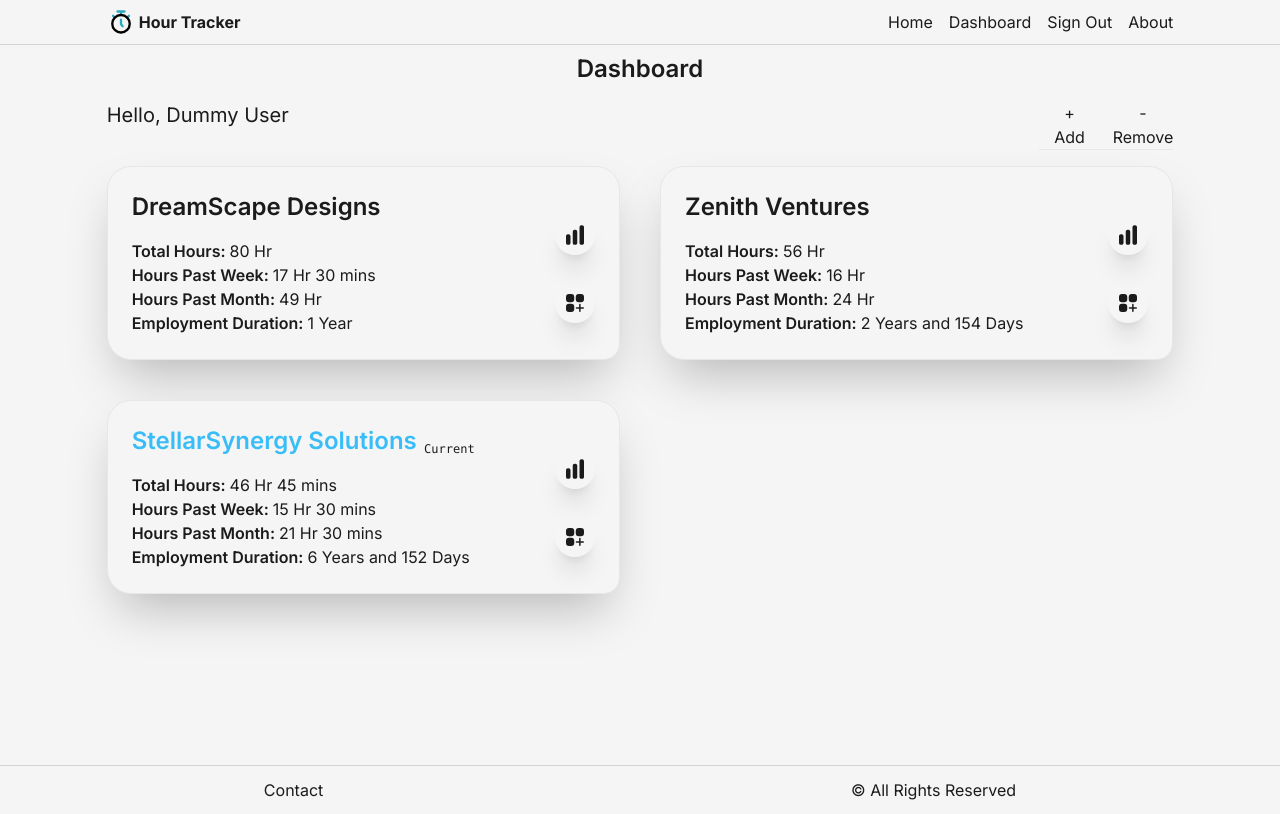
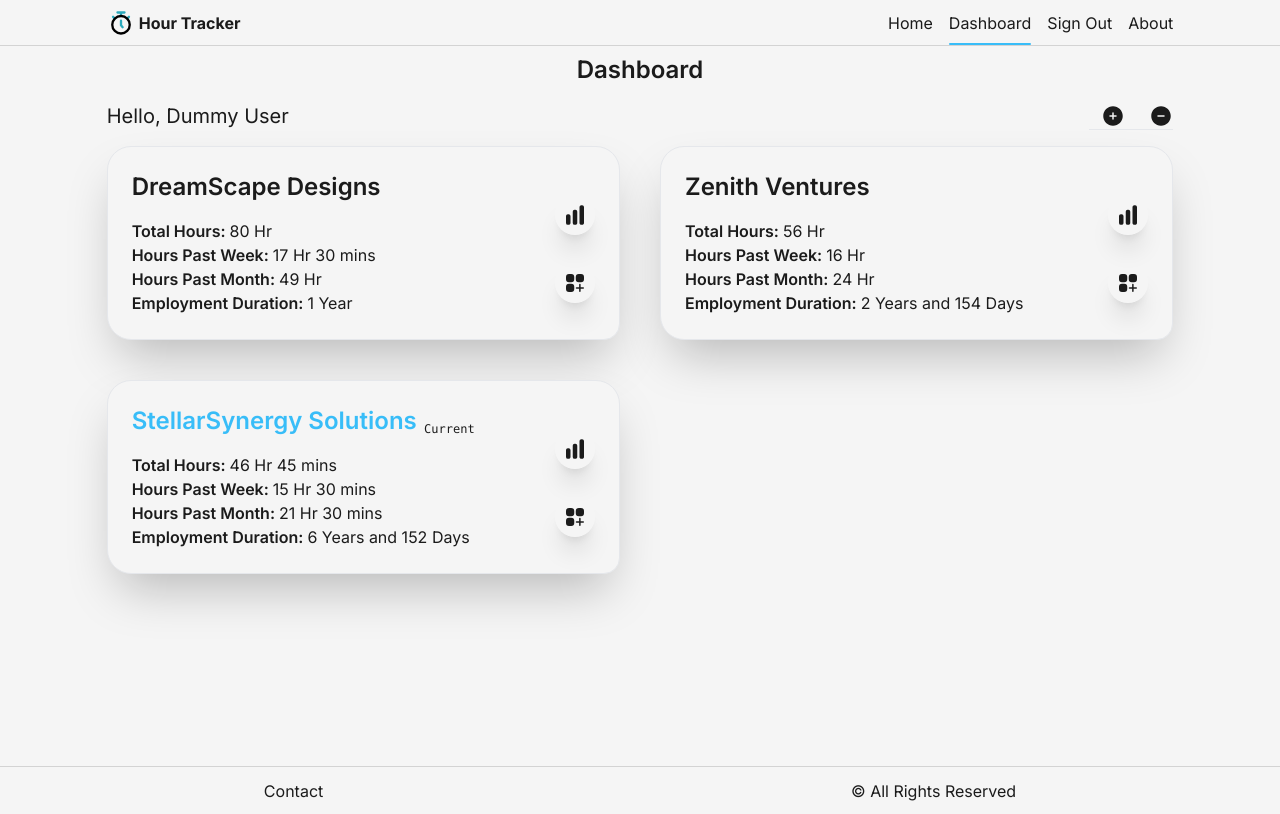
Before and after one commit to IdoBand/hour-tracker, a Next.js app: page /dashboard in a window 1280 px wide. Built offline with nearby package versions, Linux system fonts and the light colour scheme.

Commit message:
ui enhancement including custom buttons with text onHover, activ navbar route indicator and more...

```diff
--- a/app/(components)/AddRemoveEditButtons.tsx
+++ b/app/(components)/AddRemoveEditButtons.tsx
@@ -1,18 +1,26 @@
 import { useState } from 'react'
+import { PlusCircleIcon, MinusCircleIcon } from '@heroicons/react/24/solid';
+import CustomButton from './CustomButton';
 interface AddRemoveEditButtonsProps {
   handleAddClick: any
   handleSelectAll: any
   handleRemoveClick: any
   handleRemovePermanentlyClick: any
+  addHoverText: string
+  removeHoverText: string
 }
 const responsive = 'md:text-base sm:text-sm xs:text-xs'
-const AddRemoveEditButtons = ({handleAddClick, handleSelectAll, handleRemoveClick, handleRemovePermanentlyClick}: AddRemoveEditButtonsProps) => {
+const AddRemoveEditButtons = ({handleAddClick, handleSelectAll, handleRemoveClick, handleRemovePermanentlyClick, addHoverText, removeHoverText}: AddRemoveEditButtonsProps) => {
     const [removeButtons, setRemoveButtons] = useState<boolean>(false)
 
   return (
     <nav className={`flex border-b border-solid border-l-grayBorder`}>
-        <button className={`relative mx-3 hover:text-secondary ${responsive}`}onClick={handleAddClick}>+ Add</button>
-        <button className={`relative ml-3 hover:text-secondary ${responsive} ${removeButtons && 'border-b border-b-secondary'}`} onClick={() => {handleRemoveClick() ; setRemoveButtons(prev => !prev)}}>- Remove</button>
+      <CustomButton hoverText={addHoverText} onClick={handleAddClick} className='mx-3 z-50' where='down'>
+        <PlusCircleIcon className='w-6' />
+      </CustomButton>
+      <CustomButton hoverText={removeHoverText} onClick={() => {handleRemoveClick() ; setRemoveButtons(prev => !prev)}} className='ml-3 z-50' where='down'>
+        <MinusCircleIcon className='w-6' />
+      </CustomButton>
         {removeButtons &&
         <>
         <button className={`relative ml-3 text-danger ${responsive}`} onClick={handleSelectAll}>Select All</button>
--- a/app/(components)/Navbar.tsx
+++ b/app/(components)/Navbar.tsx
@@ -9,7 +9,14 @@ import { LogoSVG } from '@/util/icons';
 import SignOut from '../(modalComponents)/SignOut';
 import { Bars3Icon } from '@heroicons/react/24/solid'
 import About from '../(modalComponents)/About';
-const navbarLinkClassName = 'hover:text-sky-400 hover:scale-110 z-10 transition-all duration-300'
+import { usePathname } from 'next/navigation';
+
+
+
+const navbarLinkClassName = 'h-[45px] group relative flex items-center'
+const navbarLinkBeforeClassName = 'before:absolute before:w-full before:h-[2px] before:bg-sky-400 before:bottom-0 before:rounded-xl'
+const navbarLinkTextClassName = `group-hover:text-sky-400 group-hover:scale-110 z-10 transition-all duration-300`
+const navbarDivTextClassName = `hover:text-sky-400 hover:scale-110 z-10 transition-all duration-300 cursor-pointer`
 
 const Navbar = () => {
   const [signIn, setSignIn] = useState<boolean>(false)
@@ -18,20 +25,29 @@ const Navbar = () => {
   const [about, setAbout] = useState<boolean>(false)
   const user = useAppSelector(state => state.userSlice.user)
   const dispatch = useAppDispatch()
+  const pathName = usePathname()
 
   const navbarLinks = (className: string) => {
     return (
       <nav className={`${flexCenter} ${className}`}>
-        <Link href={'/'} className={`${navbarLinkClassName}`} onClick={() => mobileMenu && setMobileMenu(false)} >Home</Link>
+        <Link href={'/'} className={`${navbarLinkClassName} ${pathName === '/' && navbarLinkBeforeClassName}`} onClick={() => mobileMenu && setMobileMenu(false)} >
+          <div className={`${navbarLinkTextClassName}`}>
+            Home
+          </div>
+        </Link>
         {user ?
         <>
-          <Link href={'/dashboard'} className={`${navbarLinkClassName}`} onClick={() => mobileMenu && setMobileMenu(false)} >Dashboard</Link>
-          <Link href={'/'} className={`${navbarLinkClassName}`} onClick={(e) => {e.preventDefault(); setSignOut(true); mobileMenu && setMobileMenu(false)}}>Sign Out</Link>
+          <Link href={'/dashboard'} className={`${navbarLinkClassName} ${pathName.includes('/dashboard') && navbarLinkBeforeClassName}`} onClick={() => mobileMenu && setMobileMenu(false)} >
+            <div className={`${navbarLinkTextClassName}`}>
+            Dashboard
+            </div>
+          </Link>
+          <div className={`${navbarDivTextClassName}`} onClick={(e) => {setSignOut(true); mobileMenu && setMobileMenu(false)}}>Sign Out</div>
         </>
         :
-          <Link href={''} className={`${navbarLinkClassName}`} onClick={(e) => {e.preventDefault(); setSignIn(true); mobileMenu && setMobileMenu(false)}}>Sign In</Link>
+          <div className={`${navbarDivTextClassName}`} onClick={(e) => {setSignIn(true); mobileMenu && setMobileMenu(false)}}>Sign In</div>
         }
-        <Link href={''} className={`${navbarLinkClassName}`} onClick={(e) => {e.preventDefault(); mobileMenu && setMobileMenu(false) ; setAbout(true)}}>About</Link>
+        <div  className={`${navbarDivTextClassName}`} onClick={(e) => {mobileMenu && setMobileMenu(false) ; setAbout(true)}}>About</div>
       </nav>
     )
   }
@@ -39,7 +55,7 @@ const Navbar = () => {
   return (
     <>
     <header className={`w-full ${flexCenter}  border-b border-solid border-grayBorder z-20 bg-light`}>
-      <main className={`flex justify-between relative w-10/12 items-center py-2 md:w-11/12`}>
+      <main className={`flex justify-between relative w-10/12 items-center md:w-11/12`}>
         <Link href={'/'} className={`${flexCenter} gap-1`}>
         <LogoSVG className={``} height='28'/>
         <h1 className={`${flexCenter} font-bold`}>Hour Tracker</h1>
--- a/app/(hooks)/ShiftsManipulator.ts
+++ b/app/(hooks)/ShiftsManipulator.ts
@@ -40,14 +40,27 @@ class ShiftsManipulatorClass {
 
     return startAndEndTimes;
     }
-  calculateSalary(shifts: Shift[]): number {
+  calculateSalary(shifts: Shift[]): string {
     let salary = 0
+    let salaryString = ''
     if (shifts.length) {
       for (const shift of shifts) {
       salary += TimeHelper.calculateHoursTwoDates(shift.shiftStart, shift.shiftEnd) * shift.wagePerHour + shift.tipBonus
+      }
+      if (salary > 999) {
+        let counter = 0
+        while (salary > 0) {
+          salaryString += (salary % 10).toString()
+          salary = Math.floor(salary / 10)
+          counter += 1
+          if (counter % 3 === 0) {
+            salaryString += ','
+          }
+        }
+        return salaryString.split('').reverse().join('');
+      }
     }
-}
-return salary
+    return salary.toString()
   }
 }
 
--- a/app/(hooks)/mixin.ts
+++ b/app/(hooks)/mixin.ts
@@ -1,7 +1,7 @@
 export const flexCenter = 'flex justify-center items-center'
 export const transformTranslateCenter = 'left-1/2 top-1/2 -translate-x-1/2 -translate-y-1/2'
 export const dashBoardWorkPlaceHeader = `flex font-semibold text-2xl lg:text-lg xs:text-base`
-export const scrollBar = 'scrollbar-thin scrollbar-thumb-rounded-lg scrollbar-thumb-gray-300 scrollbar-hidden'
+export const scrollBar = 'scrollbar-thin scrollbar-thumb-rounded-lg scrollbar-thumb-gray-300 scrollbar-hidden hover:scrollbar-thumb-gray-500'
 export const formHeader = 'w-full text-center pb-2 font-semibold text-2xl xs:text-base'
 export const pageHeader = 'w-full text-center text-2xl md:text-lg font-semibold'
 export const checkboxRemoveStyle = `appearance-none rounded-full w-5 h-5 border-2 border-black outline-none cursor-pointer transition-colors duration-200 ease-in-out absolute top-2.5 right-9 z-10
--- a/app/dashboard/WorkPlace.tsx
+++ b/app/dashboard/WorkPlace.tsx
@@ -64,7 +64,7 @@ export default function WorkPlaceComponent ({workPlace, removeButtons, handleChe
                             <span className='md:text-sm sm:text-xs'>{TimeHelper.calculateYearlyDuration(workPlace.employmentStartDate, workPlace.employmentEndDate)}</span>
                         </div>
                     </div>
-                    <div className={`flex justify-center items-end flex-col gap-4 w-max`}>
+                    <div className={`flex justify-center items-end flex-col gap-4`}>
                         <CustomButton
                             className='shadow-xl rounded-full p-2 ml-4 mt-3 w-max group'
                             hoverText='Statistics'
--- a/app/dashboard/[workPlaceId]/Shift.tsx
+++ b/app/dashboard/[workPlaceId]/Shift.tsx
@@ -195,7 +195,7 @@ export default function ShiftComponent ({removeButtons, handleCheckBoxClick, shi
             </motion.article>
         }
         {removalModal && <Modal onClose={() => setRemovalModal(false)} className=''>
-            <div className='flex flex-col gap-8 px-6 pb-4'>
+            <div className='flex flex-col gap-8 px-8 py-4'>
                 Are you sure you want to remove this shift?
                 <div className={`${flexCenter} gap-4 `}>
                     <Button theme='blank' onClick={() => setRemovalModal(false)} className='' text='No' type='button'/>
--- a/app/dashboard/[workPlaceId]/page.tsx
+++ b/app/dashboard/[workPlaceId]/page.tsx
@@ -120,7 +120,7 @@ const WorkPlaceStats = (props: WorkPlaceStatsViewProps) => {
                   hoverText={isEditingWorkPlace ? 'Discard' : 'Edit'}
                   where={'down'}
                 >
-                    {isEditingWorkPlace ? <XCircleIcon className='w-4' /> : <EllipsisHorizontalCircleIcon className='w-4' />}
+                    {isEditingWorkPlace ? <XCircleIcon className='w-5' /> : <EllipsisHorizontalCircleIcon className='w-5' />}
                 </CustomButton>
 
             </div>
@@ -133,6 +133,8 @@ const WorkPlaceStats = (props: WorkPlaceStatsViewProps) => {
               handleRemoveClick={() => setRemoveButtons((prev) => !prev)}
               handleSelectAll={selectAll}
               handleRemovePermanentlyClick={handleRemovePermanentlyClick}
+              addHoverText='Add a Shift'
+              removeHoverText='Remove Shifts'
               />
         </div>
         {addShiftForm &&
--- a/app/dashboard/page.tsx
+++ b/app/dashboard/page.tsx
@@ -74,6 +74,8 @@ const Dashboard = () => {
                         handleRemoveClick={() => setRemoveButtons((prev) => !prev)}
                         handleSelectAll={selectAll}
                         handleRemovePermanentlyClick={() => dispatch(removeWorkPlaces())}
+                        addHoverText='Add a Work Place'
+                        removeHoverText='Remove Work Places'
                         />
                 </div>
                 {addWorkPlaceForm &&
--- a/app/globals.css
+++ b/app/globals.css
@@ -15,3 +15,9 @@
     --background-end-rgb: 0, 0, 0;
   }
 }
+input[type=number]::-webkit-inner-spin-button,
+input[type=number]::-webkit-outer-spin-button
+{
+  -webkit-appearance: none;
+  margin: 0;
+}
--- a/app/layout.tsx
+++ b/app/layout.tsx
@@ -2,6 +2,7 @@ import './globals.css'
 import { Inter } from 'next/font/google'
 import Navbar from './(components)/Navbar'
 import Footer from './(components)/Footer'
+import { scrollBar } from './(hooks)/mixin'
 const inter = Inter({ subsets: ['latin'] })
 import { Providers } from "@/redux/provider";
 export const metadata = {
@@ -17,7 +18,7 @@ export default function RootLayout({
   return (
     <html lang="en">
       <Providers>
-        <body className={`${inter.className} bg-light text-dark`}>
+        <body className={`${inter.className} bg-light text-dark ${scrollBar}`}>
           <Navbar />
           <div className='min-h-[90vh]'>
             {children}
```
Also changed, not shown: app/dashboard/[workPlaceId]/EditWorkPlaceForm.tsx (+4 -4 lines).
